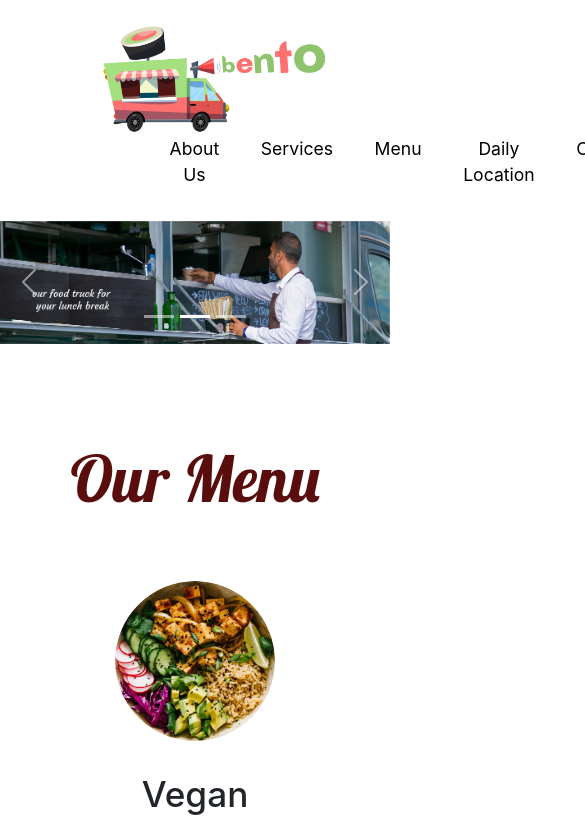
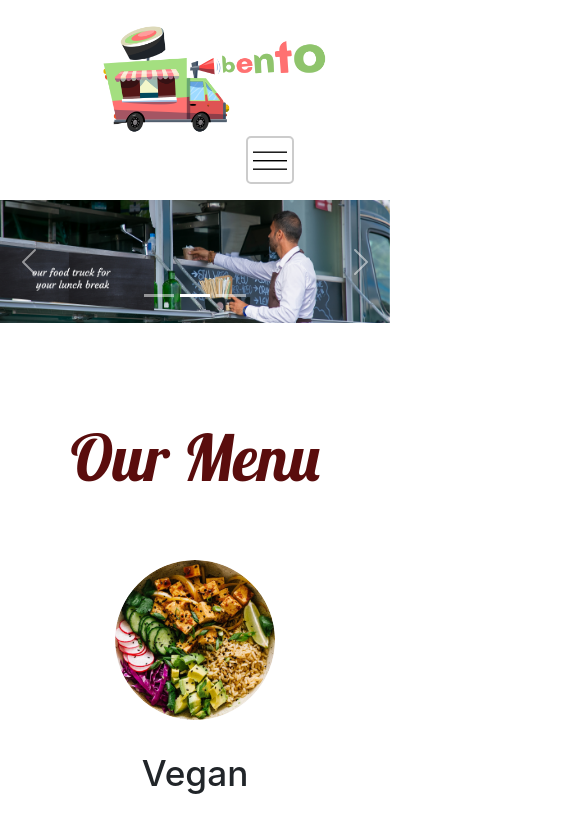
Before and after one commit to bella-ent/Bento, a React (Create React App) app: page / in a window 390 px wide. Shown: the top 819 px of the page, 585 px wide, since content can reach past the window. Built offline with nearby package versions, Linux system fonts and the light colour scheme; a web font is replaced by a local one.

Commit message:
add functions for nav

```diff
--- a/src/assets/App.css
+++ b/src/assets/App.css
@@ -523,3 +523,35 @@ padding: 0 2rem;
 	width: 2.5rem;
 	margin: 0.2rem 1rem;
 }
+
+#hamburger {
+	width: 3rem;
+	border: 2px solid #ccc;
+	padding: 0.3rem;
+	border-radius: 5px;
+	display: none;
+	cursor: pointer;
+}
+
+.drop-con {
+	list-style: none;
+}
+
+#hamburger:hover {
+		border: 2px solid #FF7272;
+}
+
+@media screen and (max-width: 1060px) {
+  .link-con li {
+    font-size: 0.9rem;
+  }
+
+}
+
+@media screen and (max-width: 1000px) {
+  .link-con li {
+    display: none;
+  }  #hamburger {
+	  display: block;
+  }
+}
--- a/src/components/NavBar/NavBar.js
+++ b/src/components/NavBar/NavBar.js
@@ -1,18 +1,15 @@
-import React from "react";
+import React, { useState } from "react";
 import logo from "../../img/Bento.png";
 import { Link } from "react-router-dom";
-import {
-	Navbar,
-	NavDropdown,
-	Container,
-	Nav,
-	FormControl,
-	Form,
-	Button,
-} from "react-bootstrap";
+import hamburger from "../../img/icons/hamburger.png";
 
 function NavBar() {
+	const [show, setShow] = useState(false);
+	function showDropNav() {
+		setShow(!show);
+	}
 	return (
+		<>
 			<div className="nav">
 				<Link to="/">
 					<img src={logo} id="logo" alt="logo" />
@@ -34,7 +31,31 @@ function NavBar() {
 						<li>Contact Us</li>
 					</Link>
 				</ul>
+				<img onClick={showDropNav} src={hamburger} alt="menu" id="hamburger" />
 			</div>
+			<div>
+				<ul
+					style={!show ? { display: "none" } : { display: "block" }}
+					className="drop-con"
+				>
+					<Link to="/about">
+						<li>About Us</li>
+					</Link>
+					<Link to="/services">
+						<li>Services</li>
+					</Link>
+					<Link to="/menu">
+						<li>Menu</li>
+					</Link>
+					<Link to="/location">
+						<li>Daily Location</li>
+					</Link>
+					<Link to="/contact">
+						<li>Contact Us</li>
+					</Link>
+				</ul>
+			</div>
+		</>
 	);
 }
 
```
Also changed, not shown: src/img/icons/hamburger.png (added). Lines whose indentation alone changed are shown as unchanged.
